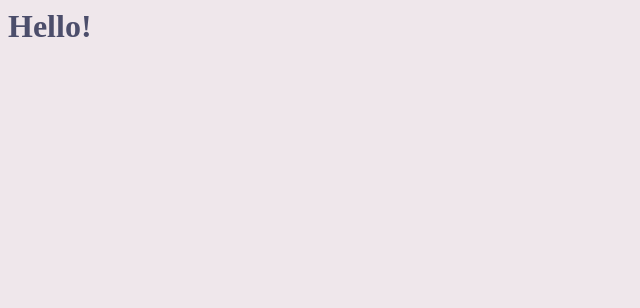
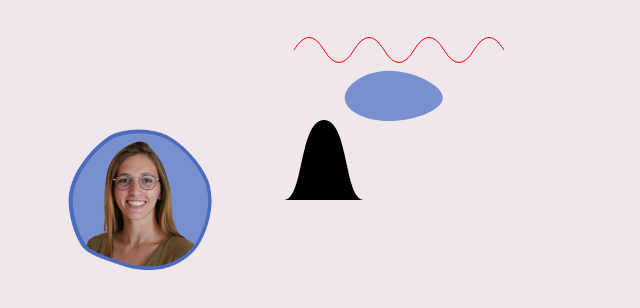
Before and after one commit to norakrantz/portfolio, a plain HTML site: page index.html in a window 1280 px wide. Shown: the whole page, without its empty margins (0-640 px from the left). Drawn offline with Linux system fonts and the light colour scheme.

Commit message:
starting boilermaker

```diff
--- a/index.css
+++ b/index.css
@@ -1,4 +1,9 @@
 body {
     background-color: #efe7eb;
     color: #4c4e6b;
+    margin: 0;
 }
+
+img {
+    height: 200px;
+}
--- a/index.html
+++ b/index.html
@@ -1,11 +1,28 @@
-<html>
+<html lang="en">
     <head>
         <script defer src="./index.js"></script>
         <link  rel="stylesheet" href="index.css">
         <meta charset="UTF-8">
+        <meta name="viewport" content="width=device-width, initial-scale=1.0">
         <title>Nora Krantz</title>
     </head>
     <body>
-        <h1>Hello!</h1>
+        <img src="/assets/photo.png" />
+        <svg xmlns="http://www.w3.org/2000/svg" id="intro" width="500" height="300" >
+            <!-- <g>
+                <rect height="100" width="300" fill="blue">
+                    <animate attributeName="width" from="700" to="300" dur="1s" begin="1s" fill="freeze" />
+                </rect>
+                <text x="100" y="50">Hi, I'm Nora</text>
+            </g> -->
+            <g>
+                <path d="M 0 200 c 20,0 15,-80 40,-80 s 20,80 40,80 z"/>
+                <path fill="#7891ce" d="M 58.8,-2.1 C 58.8,10.4,29.4,20.9,4.9,20.9 C -19.7,20.9,-39.3,10.4,-39.3,-2.1 C -39.3,-14.6,-19.7,-29.2,4.9,-29.2 C 29.4,-29.2,58.8,-14.6,58.8,-2.1 Z" transform="translate(100 100)" />
+                <path fill="none" stroke="red"
+        d="M 10,50
+           Q 25,25 40,50
+           t 30,0 30,0 30,0 30,0 30,0 30,0" />
+            </g>
+        </svg>
     </body>
 </html>
```
Also changed, not shown: assets/photo.png (added).
